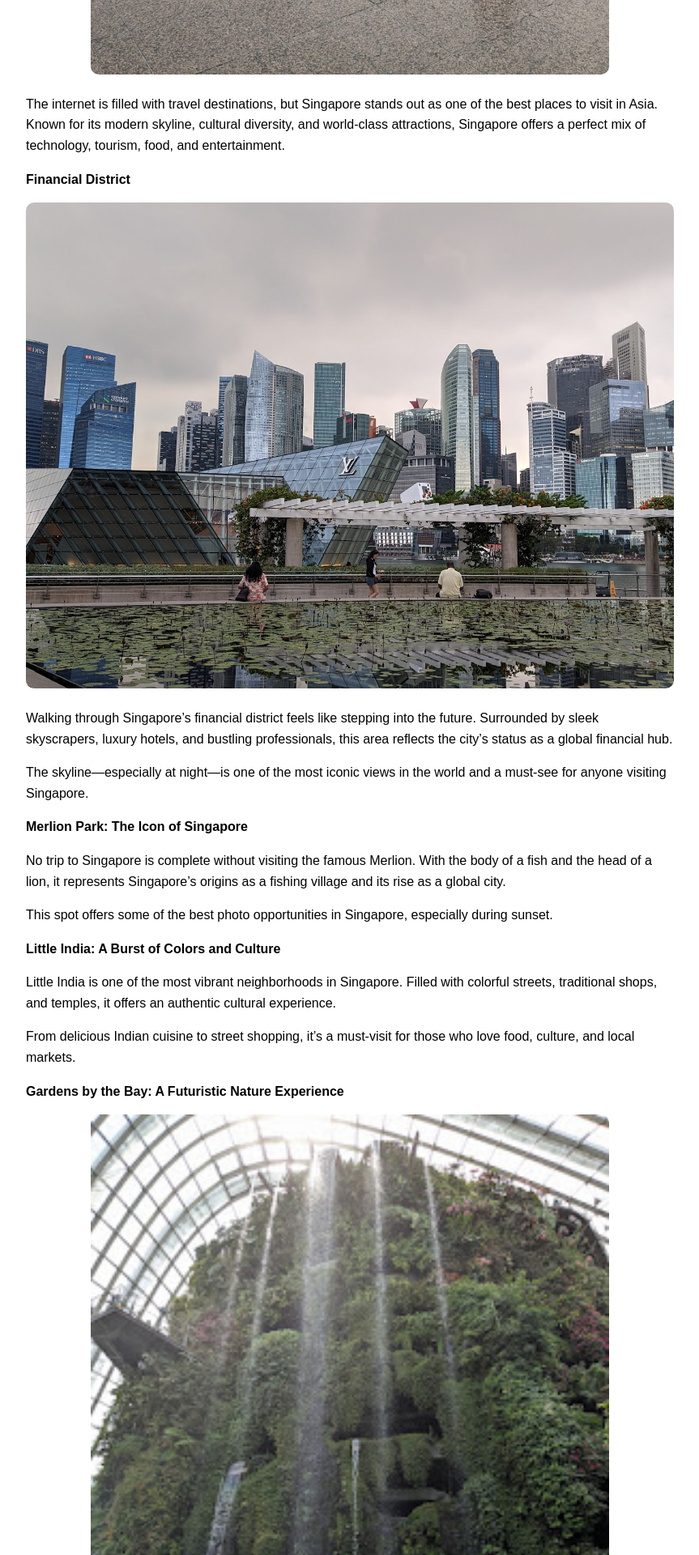
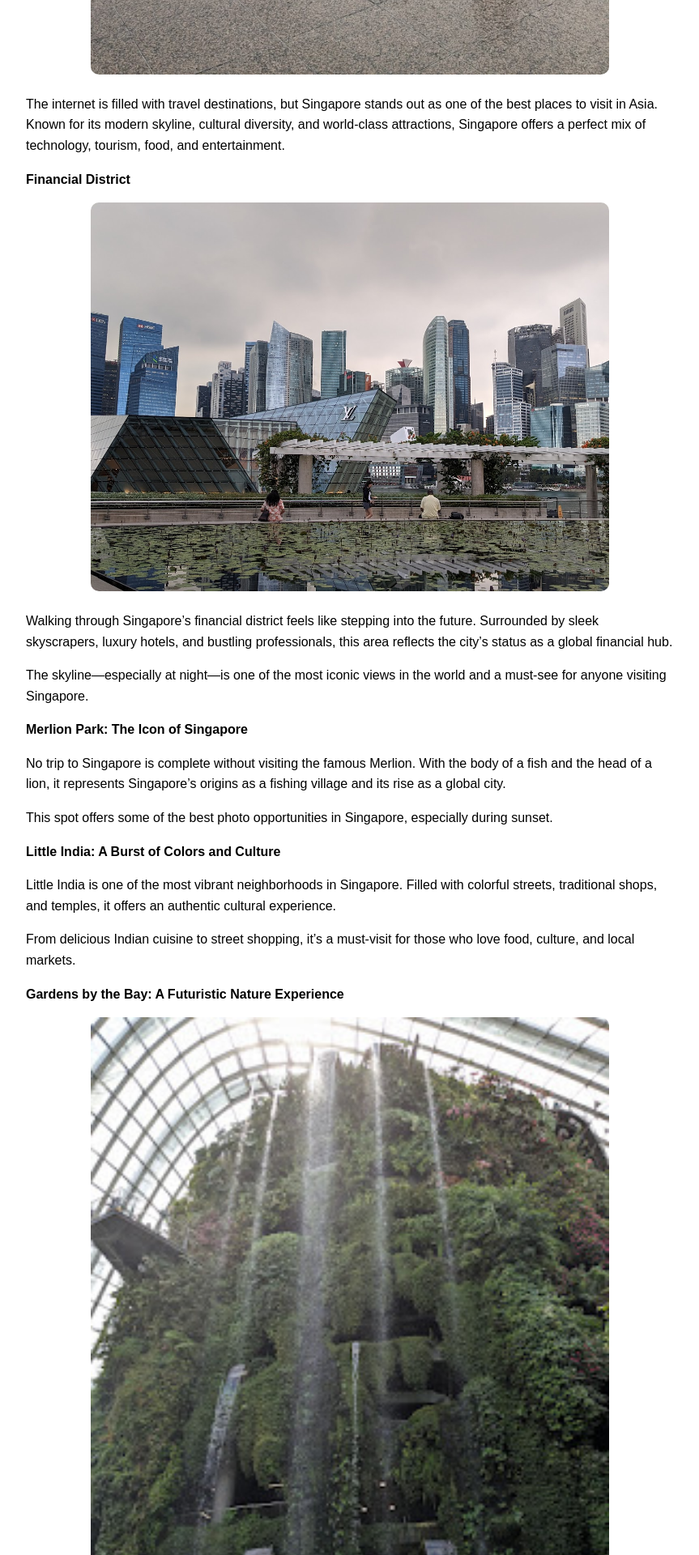
Before and after one commit to shisuiUchiha/shisuiuchiha.github.io, a Jekyll site: the page built from _posts/2026-03-17-Exploring-Singapore-A -Perfect-Blend-of-Culture-Luxury -and-Adventure.md, in a window 1280 px wide. Shown: the part 1048-2968 px from the top of the page at 81% size, without its empty margins (208-1071 px from the left). Built offline with Jekyll 4.4.1, drawn with Linux system fonts in a browser that asks for light colours.

Commit message:
fix all images

```diff
--- a/_posts/2026-03-17-Exploring-Singapore-A -Perfect-Blend-of-Culture-Luxury -and-Adventure.md
+++ b/_posts/2026-03-17-Exploring-Singapore-A -Perfect-Blend-of-Culture-Luxury -and-Adventure.md
@@ -14,7 +14,10 @@
 
 **Financial District**
 
-![Financial District](/assets/images/travel/singapore/financial_district-1.jpg)
+<p align="center">
+  <img src="{{ '/assets/images/travel/singapore/financial_district-1.jpg' | relative_url }}" alt="Financial District" width="80%">
+</p>
+
 
 Walking through Singapore’s financial district feels like stepping into the future. Surrounded by sleek skyscrapers, luxury hotels, and bustling professionals, this area reflects the city’s status as a global financial hub.
 
@@ -50,7 +53,10 @@
 
 **Sentosa Island: The Ultimate Getaway**
 
-![Sentosa](/assets/images/travel/singapore/pheonix_show_sentosa.jpg)
+<p align="center">
+  <img src="{{ '/assets/images/travel/singapore/pheonix_show_sentosa.jpg' | relative_url }}" alt="Sentosa" width="80%">
+</p>
+
 
 Sentosa Island is Singapore’s top destination for relaxation and entertainment. With beautiful beaches, luxury resorts, and exciting attractions, it offers something for every traveler.
 
```
